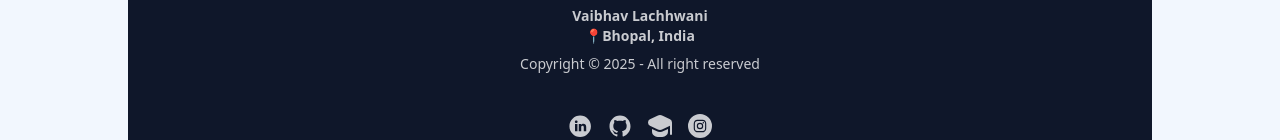
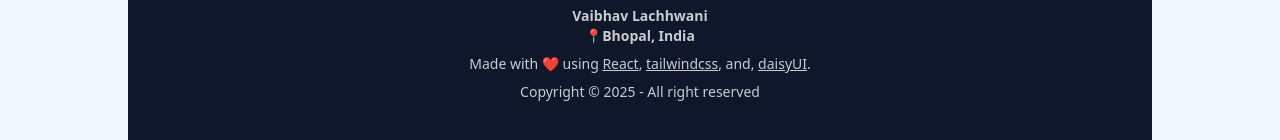
Before and after one commit to vaibhavlachhwani/portfolio_v0, a React (Vite) app: page / in a window 1280 px wide. Shown: the part 6032-6172 px from the top of the page. Built offline with nearby package versions, Linux system fonts and the light colour scheme.

Commit message:
update footer

```diff
--- a/src/components/Footer.jsx
+++ b/src/components/Footer.jsx
@@ -17,6 +17,21 @@ export default function Footer() {
               Vaibhav Lachhwani
               <br />
               📍Bhopal, India
+            </p>
+            <p>
+              Made with ❤️ using{" "}
+              <a className="underline" href="https://react.dev/">
+                React
+              </a>
+              ,{" "}
+              <a className="underline" href="https://tailwindcss.com/">
+                tailwindcss
+              </a>
+              , and,{" "}
+              <a className="underline" href="https://daisyui.com/">
+                daisyUI
+              </a>
+              .
             </p>
             <p>Copyright © {new Date().getFullYear()} - All right reserved</p>
           </aside>
```
